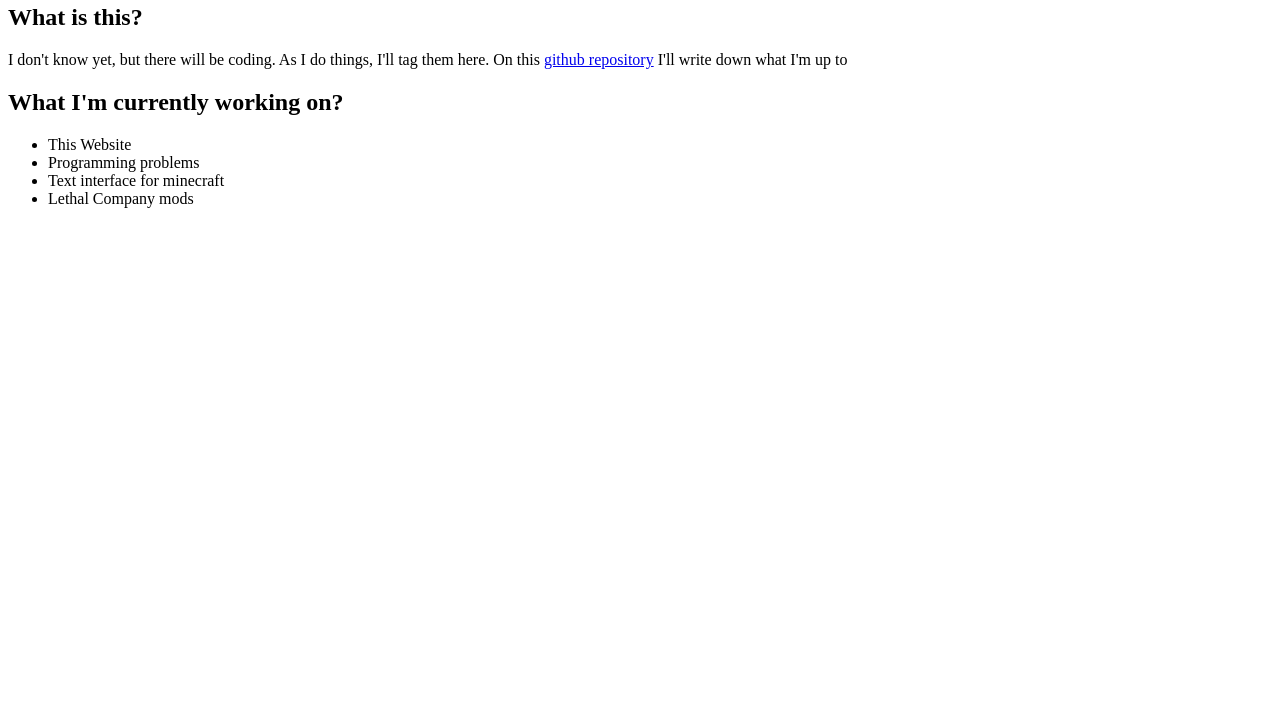
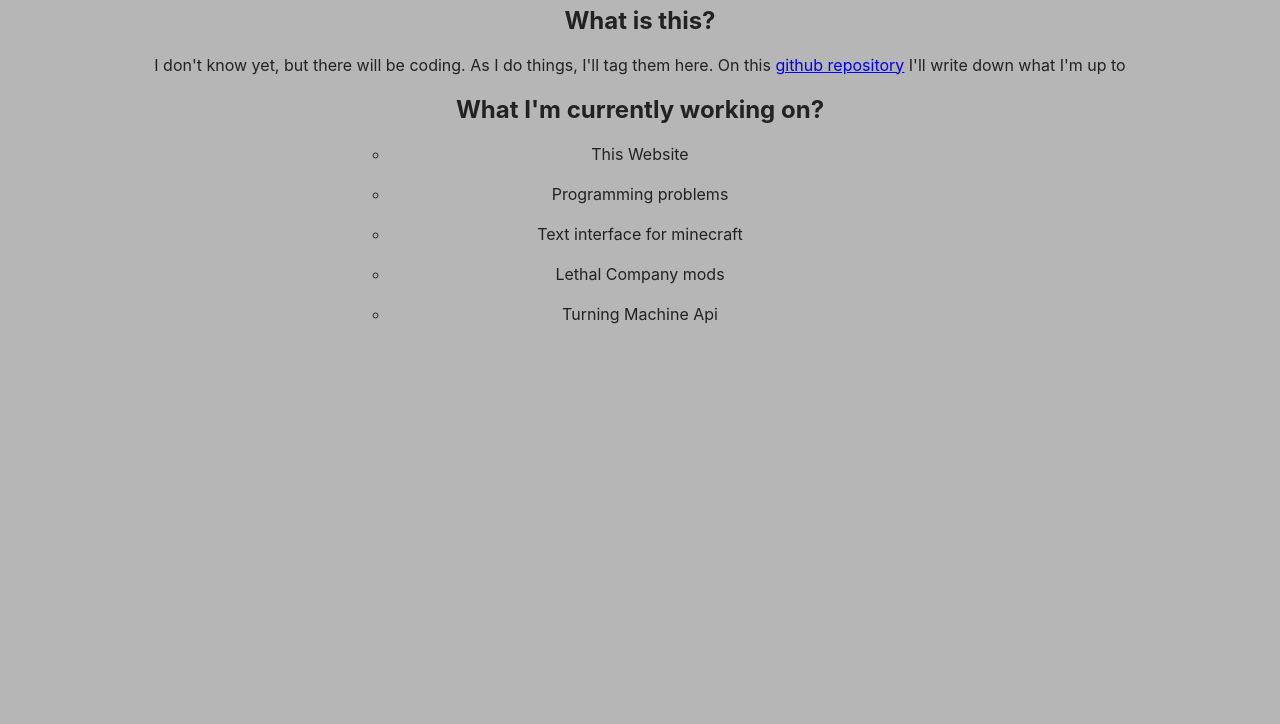
Before and after one commit to JeremyLakey/GitHubJournal2024, a plain HTML site: page Site/index.html in a window 1280 px wide. Shown: the part 76-800 px from the top of the page. Drawn offline with Linux system fonts and the light colour scheme.

Commit message:
Adding a bit of spice to the css

```diff
--- a/Site/index.html
+++ b/Site/index.html
@@ -7,6 +7,8 @@
         <meta name="description" content="A Coding Journal">
         <meta name="viewport" content="width=device-width, initial-scale=1">
         <link rel="stylesheet" href="./styles.css">
+        <link rel="preconnect" href="https://fonts.googleapis.com">
+        <linxef="https://fonts.googleapis.com/css2?family=Inter&display=swap" rel="stylesheet">
     </header>
     <body>
         <h1 class="title">Journal of Code</h1>
@@ -21,6 +23,7 @@
                 <li>Programming problems</li>
                 <li>Text interface for minecraft</li>
                 <li>Lethal Company mods</li>
+                <li>Turning Machine Api</li>
             </ul>
         </div>
     </body>
--- a/Site/styles.css
+++ b/Site/styles.css
@@ -0,0 +1,16 @@
+html {
+    text-align: center;
+    font-family: 'Inter', sans-serif;
+    color: #222222;
+    background-color: #b6b6b6;
+}
+
+ul {
+  padding: 0px;
+  list-style-type: circle;
+}
+
+li {
+    margin: 20px auto;
+    max-width: 500px;
+}
```
